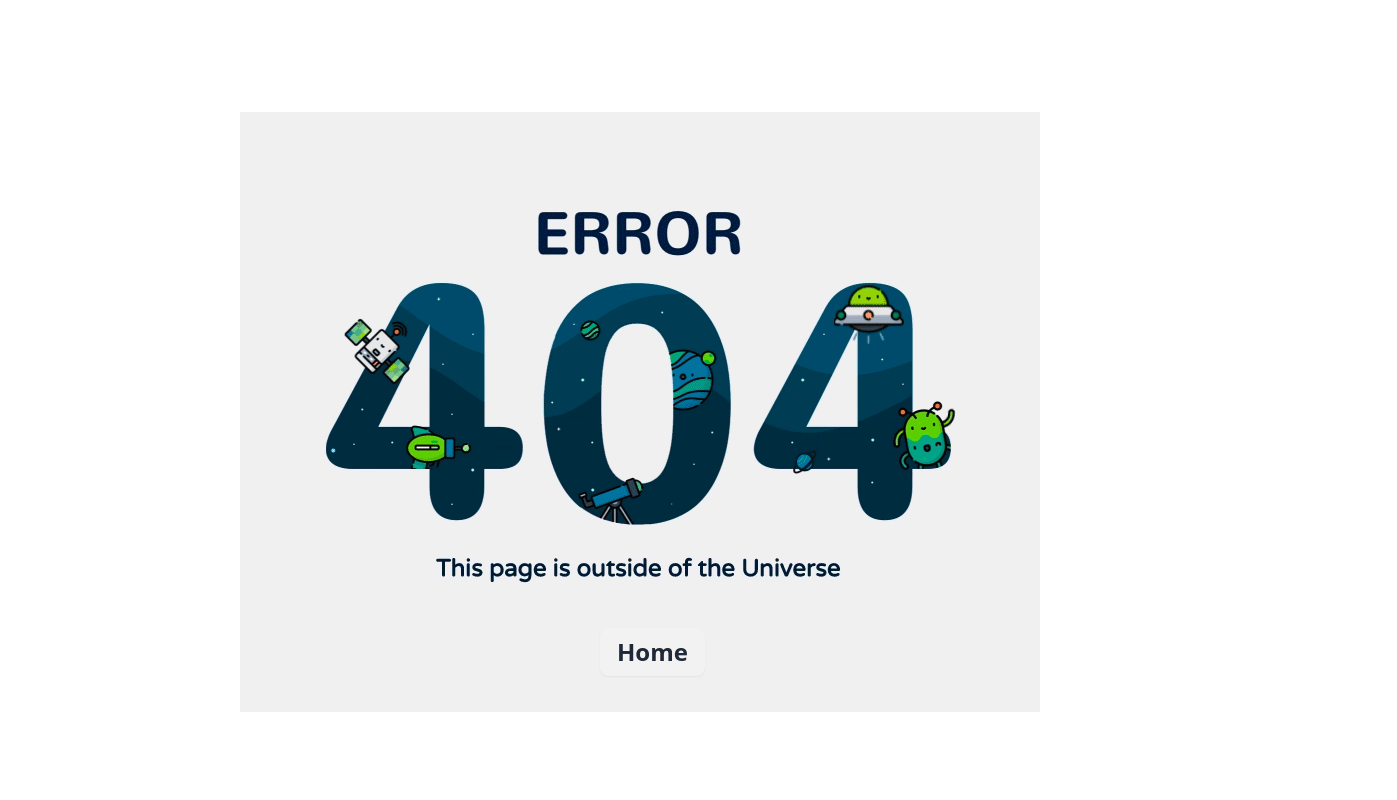
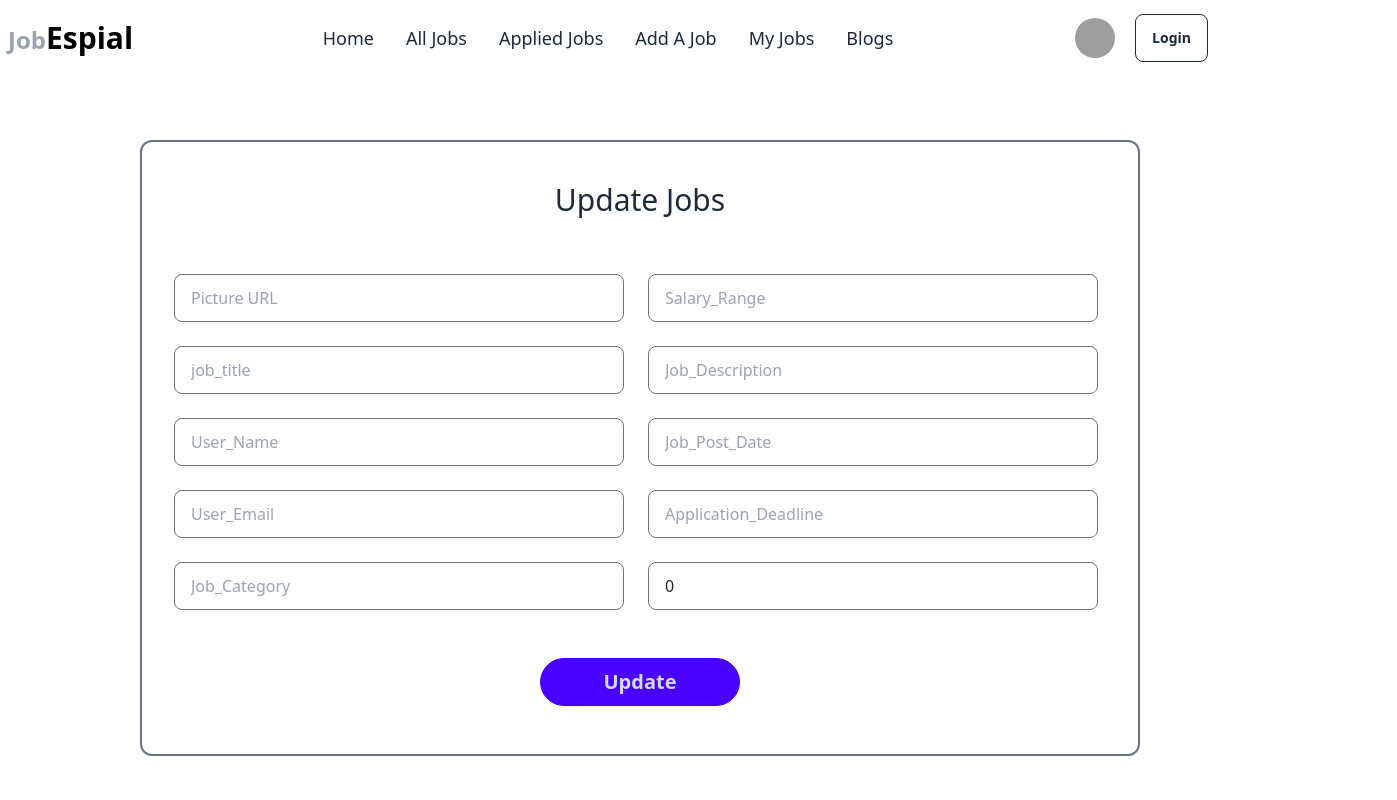
Before and after one commit to Md-Siddik/job-espial-client, a React (Vite) app: page /updateJobs in a window 1280 px wide. Before the commit this address had no page. Shown: the top 800 px of the page, 1397 px wide, since content can reach past the window. Built offline with nearby package versions, Linux system fonts and the light colour scheme; grey boxes are pictures that could not be loaded.

Commit message:
My job page ui done

```diff
--- a/package.json
+++ b/package.json
@@ -15,6 +15,7 @@
     "react": "^18.2.0",
     "react-dom": "^18.2.0",
     "react-helmet": "^6.1.0",
+    "react-icons": "^5.2.1",
     "react-router-dom": "^6.23.1",
     "react-tabs": "^6.0.2",
     "sort-by": "^1.2.0",
--- /dev/null
+++ b/src/Login/Login.jsx
@@ -0,0 +1,37 @@
+import { Link } from "react-router-dom";
+
+const Login = () => {
+    return (
+        <div>
+            <Helmet>
+                <title>Techno-Real-Estate | Login</title>
+            </Helmet>
+            <div className="w-[600px] m-auto pb-24 mt-16 border-2 rounded-xl">
+                <h1 className="text-3xl my-10 text-center">Login</h1>
+                <form onSubmit={handleLogin} className="md:w-[500px] mx-auto p-8">
+                    <div className="form-control pb-6">
+                        <input type="email" required name="email" placeholder="Email" className="input input-bordered rounded-full" />
+                    </div>
+                    <div className="form-control">
+                        <input type="password" required name="password" placeholder="password" className="input input-bordered rounded-full" />
+                    </div>
+                    <div className="form-control mt-6">
+                        <button className="btn btn-primary rounded-full">Login</button>
+                    </div>
+                </form>
+                <div className="flex justify-center gap-8 pt-4">
+                    <button onClick={handleGoogleSignIn} className="btn text-2xl">
+                        <FaGoogle></FaGoogle>
+                    </button>
+                    <button onClick={handleGithubSignIn} className="btn text-2xl">
+                        <FaGithub></FaGithub>
+                    </button>
+                </div>
+                <p className="text-center mt-4">Do not have any account? <Link className="font-bold text-blue-500" to="/register">Register</Link></p>
+            </div>
+            {/* <ToastContainer></ToastContainer> */}
+        </div>
+    );
+};
+
+export default Login;
--- a/src/MyJobs/MyJobs.jsx
+++ b/src/MyJobs/MyJobs.jsx
@@ -4,35 +4,44 @@ const MyJobs = () => {
 
     return (
         <div>
-            <div className="flex border-[1px]">
-                <div className="w-[45%] max-h-[250px]">
-                    <div className="w-full h-full flex lists-center justify-center">
-                        <img className="w-full h-full" src={image} alt="Avatar Tailwind CSS Component" />
-                    </div>
-                </div>
-                <div className="w-[55%]">
-                    <div className="p-8">
-                        <h1 className="text-2xl font-bold">{item_name}</h1>
-                        <div className="flex gap-16 text-xl my-4">
-                            <p>{stockStatus}</p>
-                            <p>Customization : </p>
-                        </div>
-                        <div className="flex gap-48 pb-4">
-                            <h1 className="text-2xl font-bold">$50000</h1>
-                            <p className="text-2xl">/5</p>
-                        </div>
-                        <div className="flex lg:gap-8">
-                            <Link to={`/update`}>
-                                <button className="btn btn-primary text-xl">Update</button>
-                            </Link>
-                            <button className="btn btn-error text-xl">Delete</button>
-                            <Link to={`/artCraft`}>
-                                <button className="btn btn-success text-xl">Details</button>
-                            </Link>
-                        </div>
-                    </div>
-                </div>
-            </div>
+            <table className="w-full my-20">
+                <tr className="text-left text-xl">
+                    <th>Job Title</th>
+                    <th>Job Posting Date</th>
+                    <th>Application Deadline</th>
+                    <th>Salary Range</th>
+                </tr>
+                <tr>
+                    <td>Software Engineer</td>
+                    <td>2024-05-11</td>
+                    <td>2024-06-11</td>
+                    <td>$80,000 - $100,000</td>
+                    <td className="flex gap-2 py-2">
+                        <Link to={'/jobDetails'}>
+                            <button className="btn btn-accent">View Details</button>
+                        </Link>
+                        <Link to={'/updateJobs'}>
+                            <button className="btn btn-info">Update</button>
+                        </Link>
+                        <button className="btn btn-error">Delete</button>
+                    </td>
+                </tr>
+                <tr>
+                    <td>Software Engineer</td>
+                    <td>2024-05-11</td>
+                    <td>2024-06-11</td>
+                    <td>$80,000 - $100,000</td>
+                    <td className="flex gap-2">
+                        <Link to={'/jobDetails'}>
+                            <button className="btn btn-accent">View Details</button>
+                        </Link>
+                        <Link to={'/updateJobs'}>
+                            <button className="btn btn-info">Update</button>
+                        </Link>
+                        <button className="btn btn-error">Delete</button>
+                    </td>
+                </tr>
+            </table>
         </div>
     );
 };
--- /dev/null
+++ b/src/UpdateJobs/UpdateJobs.jsx
@@ -0,0 +1,53 @@
+
+const UpdateJobs = () => {
+    return (
+        <div>
+            <div className="lg:w-[1000px] m-auto pb-4 mt-16 mb-16 border-2 border-gray-500 rounded-xl">
+                <h1 className="text-3xl mt-10 my-6 text-center">Update Jobs</h1>
+                <form className="md:w-full mx-auto p-8">
+                    <div className="lg:flex lg:gap-6">
+                        <div className="lg:w-[450px]">
+                            <div className="form-control pb-6">
+                                <input type="text" required name="picture" placeholder="Picture URL" className="input input-bordered border-gray-500" />
+                            </div>
+                            <div className="form-control pb-6">
+                                <input type="text" required name="Job Title" placeholder="job_title" className="input input-bordered border-gray-500" />
+                            </div>
+                            <div className="form-control pb-6">
+                                <input type="text" name="user_Name" placeholder="User_Name" className="input input-bordered border-gray-500" />
+                            </div>
+                            <div className="form-control pb-6">
+                                <input type="email" required name="email" placeholder="User_Email" className="input input-bordered border-gray-500" />
+                            </div>
+                            <div className="form-control pb-6">
+                                <input type="text" required name="job_category" placeholder="Job_Category" className="input input-bordered border-gray-500" />
+                            </div>
+                        </div>
+                        <div className="lg:w-[450px]">
+                            <div className="form-control pb-6">
+                                <input type="text" required name="salary_range" placeholder="Salary_Range" className="input input-bordered border-gray-500" />
+                            </div>
+                            <div className="form-control pb-6">
+                                <input type="text" required name="job_description" placeholder="Job_Description" className="input input-bordered border-gray-500" />
+                            </div>
+                            <div className="form-control pb-6">
+                                <input type="text" required name="post_date" placeholder="Job_Post_Date" className="input input-bordered border-gray-500" />
+                            </div>
+                            <div className="form-control pb-6">
+                                <input type="text" required name="application_deadline" placeholder="Application_Deadline" className="input input-bordered border-gray-500" />
+                            </div>
+                            <div className="form-control pb-6">
+                                <input type="text" required name="applicants_number" placeholder="Job_Applicants_Number" defaultValue={0} className="input input-bordered border-gray-500" />
+                            </div>
+                        </div>
+                    </div>
+                    <div className="form-control w-[200px] mt-6 mx-auto">
+                        <input type="submit" value="Update" className="btn btn-primary rounded-full text-xl" />
+                    </div>
+                </form>
+            </div>
+        </div>
+    );
+};
+
+export default UpdateJobs;
```
Also changed, not shown: src/main.jsx (+8 -0 lines), 1 other file (tests, documents, lock files or other folders).
